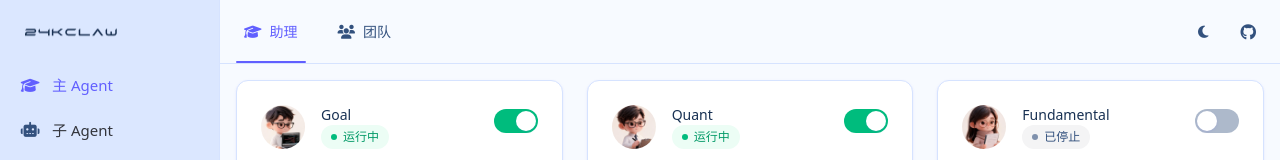
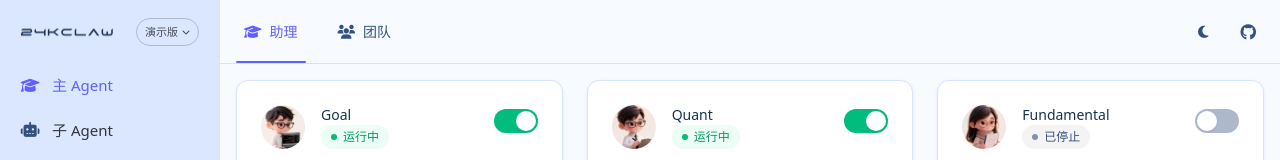
Before and after one commit to 24krmb/24K-Claw-Web, a React (Vite) app: page /agents/mine in a window 1280 px wide. Shown: the top 160 px of the page. Built offline with nearby package versions, Linux system fonts and the light colour scheme.

Commit message:
feat: 侧边栏新增版本切换器——LOGO 右侧演示版/正式版下拉，正式版新窗口打开 claw.24krmb.com；LOGO 高度与侧边栏宽度响应式（移动端抽屉 240px）

```diff
--- a/src/components/Sidebar.tsx
+++ b/src/components/Sidebar.tsx
@@ -1,28 +1,30 @@
 import { menuItems } from '../data/menu'
 import { useAppStore } from '../store/useAppStore'
 import MenuItemRow from './MenuItemRow'
+import VersionSwitcher from './VersionSwitcher'
 
-/** 左侧边栏：Logo + 多级菜单 */
+/** 左侧边栏：Logo + 版本切换 + 多级菜单 */
 export default function Sidebar() {
   const setMobileSidebarOpen = useAppStore((s) => s.setMobileSidebarOpen)
 
   return (
-    <aside className="flex h-full w-[220px] flex-col border-r border-sidebar-border bg-sidebar">
-      {/* Logo：亮色模式用深色标，暗色模式用白色标 */}
-      <div className="flex h-16 shrink-0 items-center px-6">
+    <aside className="flex h-full w-[240px] flex-col border-r border-sidebar-border bg-sidebar lg:w-[220px]">
+      {/* Logo：亮色模式用深色标，暗色模式用白色标；右侧为版本切换 */}
+      <div className="flex h-16 shrink-0 items-center px-5">
         <img
           src="/logo_horizontal_dark.png"
           alt="24K-Claw"
-          className="h-9 w-auto select-none dark:hidden"
+          className="h-8 w-auto select-none dark:hidden lg:h-9"
         />
         <img
           src="/logo_horizontal_white.png"
           alt="24K-Claw"
-          className="hidden h-9 w-auto select-none dark:block"
+          className="hidden h-8 w-auto select-none dark:block lg:h-9"
         />
-        {/* 移动端关闭按钮 */}
+        <VersionSwitcher />
+        {/* 移动端关闭按钮：与版本切换同处右侧，窄屏抽屉略加宽以留出间距 */}
         <button
-          className="ml-auto rounded-md p-1.5 text-muted-foreground hover:bg-sidebar-accent lg:hidden"
+          className="ml-2 shrink-0 rounded-md p-1.5 text-muted-foreground hover:bg-sidebar-accent lg:hidden"
           aria-label="关闭侧边栏"
           onClick={() => setMobileSidebarOpen(false)}
         >
--- /dev/null
+++ b/src/components/VersionSwitcher.tsx
@@ -0,0 +1,83 @@
+import { useEffect, useRef, useState } from 'react'
+
+/** 正式版站点地址（新窗口打开） */
+const officialUrl = 'https://claw.24krmb.com'
+
+/**
+ * 侧边栏 LOGO 右侧的版本切换：
+ * 当前站点为演示版；下拉中的「正式版」以新窗口打开正式站点
+ */
+export default function VersionSwitcher() {
+  const [open, setOpen] = useState(false)
+  const rootRef = useRef<HTMLDivElement>(null)
+
+  // 点击组件外部或按 Esc 关闭下拉
+  useEffect(() => {
+    if (!open) return
+    const handlePointerDown = (event: MouseEvent) => {
+      if (!rootRef.current?.contains(event.target as Node)) setOpen(false)
+    }
+    const handleKeyDown = (event: KeyboardEvent) => {
+      if (event.key === 'Escape') setOpen(false)
+    }
+    document.addEventListener('mousedown', handlePointerDown)
+    document.addEventListener('keydown', handleKeyDown)
+    return () => {
+      document.removeEventListener('mousedown', handlePointerDown)
+      document.removeEventListener('keydown', handleKeyDown)
+    }
+  }, [open])
+
+  return (
+    <div ref={rootRef} className="relative ml-auto shrink-0">
+      <button
+        type="button"
+        aria-haspopup="menu"
+        aria-expanded={open}
+        aria-label="切换版本，当前为演示版"
+        onClick={() => setOpen((prev) => !prev)}
+        className="flex h-7 cursor-pointer items-center gap-1 rounded-full border border-sidebar-foreground/20 bg-transparent pl-2 pr-2 text-[11px] font-medium text-sidebar-foreground/70 outline-none transition-colors duration-150 hover:bg-sidebar-accent hover:text-sidebar-accent-foreground"
+      >
+        演示版
+        <i
+          className={`fa-solid fa-chevron-down text-[8px] transition-transform duration-150 ${
+            open ? 'rotate-180' : ''
+          }`}
+        />
+      </button>
+
+      {open && (
+        <div
+          role="menu"
+          aria-label="选择站点版本"
+          className="absolute right-0 top-full z-30 mt-1.5 w-28 rounded-lg border border-border bg-popover p-1 shadow-md"
+        >
+          {/* 当前站点：演示版 */}
+          <button
+            type="button"
+            role="menuitemradio"
+            aria-checked="true"
+            onClick={() => setOpen(false)}
+            className="flex w-full cursor-pointer items-center justify-between gap-2 rounded-md px-2 py-1.5 text-left text-xs font-medium text-primary outline-none transition-colors duration-150 hover:bg-accent hover:text-accent-foreground"
+          >
+            演示版
+            <i className="fa-solid fa-check text-[10px]" />
+          </button>
+
+          {/* 正式版：新窗口打开正式站点 */}
+          <a
+            href={officialUrl}
+            target="_blank"
+            rel="noopener noreferrer"
+            role="menuitem"
+            onClick={() => setOpen(false)}
+            className="flex w-full cursor-pointer items-center justify-between gap-2 rounded-md px-2 py-1.5 text-left text-xs text-popover-foreground outline-none transition-colors duration-150 hover:bg-accent hover:text-accent-foreground"
+          >
+            正式版
+            <i className="fa-solid fa-arrow-up-right-from-square text-[10px]" />
+          </a>
+        </div>
+      )}
+    </div>
+  )
+}
```
